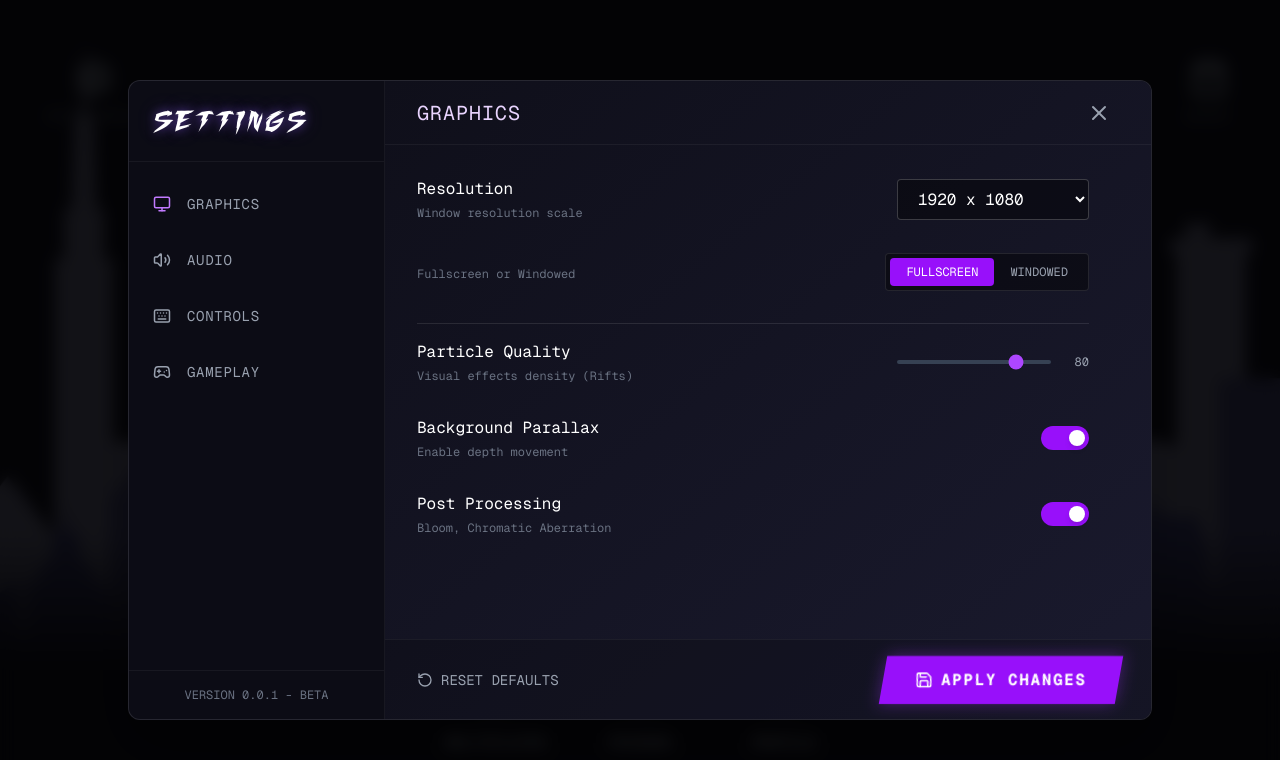
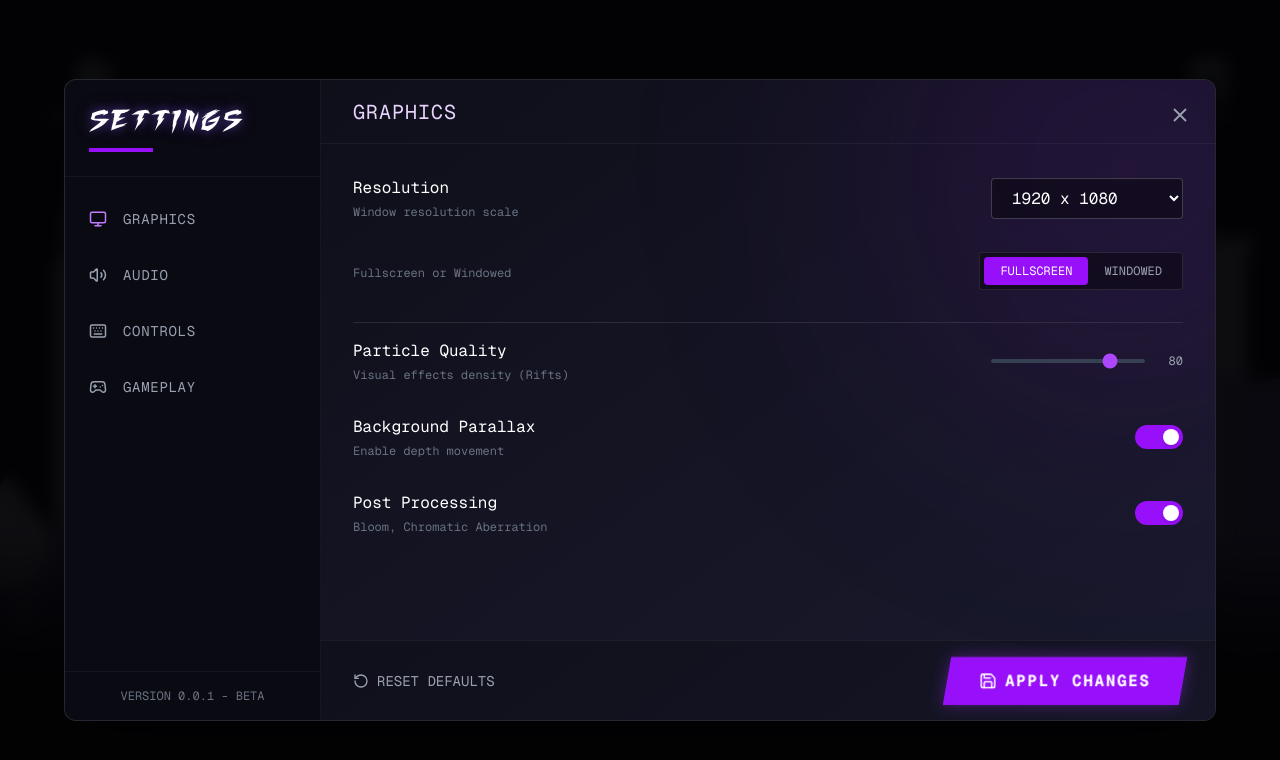
Before and after one commit to furinehigh/ShadowRift, a Next.js app: page / in a window 1280 px wide. Both pictures are taken after a click on the button "SETTINGS". Shown: the top 760 px of the page. Built offline with nearby package versions, Linux system fonts and the light colour scheme.

Commit message:
created a seperate wrapper component for modals + properly showing shop modal on clicking the shop button btw shop is coming soon..:)

```diff
--- a/components/SettingsPage.tsx
+++ b/components/SettingsPage.tsx
@@ -3,6 +3,7 @@
 import { motion } from "framer-motion"
 import { Gamepad2, Keyboard, Monitor, RotateCcw, Save, Volume2, X } from "lucide-react"
 import { useState } from "react"
+import { ModalShell } from "./modals/ModalShell"
 
 
 
@@ -12,19 +13,16 @@ export default function SettingsPage({ onClose }: { onClose: () => void }) {
     const [activeTab, setActiveTab] = useState<Tab>('graphics')
 
     return (
-        <motion.div
-            initial={{ opacity: 0, scale: 0.95 }}
-            animate={{ opacity: 1, scale: 1 }}
-            exit={{ opacity: 0, scale: 0.95 }}
-            className="fixed inset-0 z-50 flex items-center justify-center p-4 md:p-12 bg-black/80 backdrop-blur-sm"
-        >
-            <div className="w-full max-w-5xl h-[80vh] flex flex-col md:flex-row bg-[#0f0f1a] border border-white/10 shadow-2xl overflow-hidden rounded-xl">
-                <div className="w-full md:w-64 bg-black/20 border-r border-white/5 flex flex-col">
+        <ModalShell onClose={onClose} size="xl">
+            <div className="h-[80vh] flex ">
+                <div className="w-64 bg-black/30 border-r border-white/5 flex flex-col">
 
                     <div className="p-6 border-b border-white/5">
-                        <h2 className="text-2xl font-custom text-white tracking-widest text-shadow-glow">
+                        <h2 className="text-2xl font-custom text-white tracking-widest text-shadow-glow mb-3">
                             SETTINGS
                         </h2>
+
+                        <div className="w-16 h-1 bg-purple-600" />
                     </div>
 
                     <div className="flex-1 py-4 space-y-1">
@@ -64,9 +62,6 @@ export default function SettingsPage({ onClose }: { onClose: () => void }) {
                         <h3 className="text-xl text-purple-200 font-mono tracking-wider uppercase">
                             {activeTab}
                         </h3>
-                        <button onClick={onClose} className="p-2 hover:bg-white/10 rounded-full transition-colors text-gray-400 hover:text-white">
-                            <X size={24} />
-                        </button>
                     </div>
 
                     <div className="flex-1 overflow-y-auto p-8 custom-scrollbar">
@@ -80,7 +75,7 @@ export default function SettingsPage({ onClose }: { onClose: () => void }) {
                         <button className="flex items-center gap-2 text-sm text-gray-400 hover:text-white transition-colors">
                             <RotateCcw size={16} /> RESET DEFAULTS
                         </button>
-                        <button onClick={() => {}} className="px-8 py-3 bg-purple-600 hover:bg-purple-500 text-white font-bold tracking-widest skew-x-[-10deg] shadow-[0_0_15px_rgba(147,51,234,0.4)] transition-all active:scale-95">
+                        <button onClick={() => { }} className="px-8 py-3 bg-purple-600 hover:bg-purple-500 text-white font-bold tracking-widest skew-x-[-10deg] shadow-[0_0_15px_rgba(147,51,234,0.4)] transition-all active:scale-95">
                             <span className="flex items-center gap-2 skew-x-[10deg]">
                                 <Save size={18} /> APPLY CHANGES
                             </span>
@@ -88,7 +83,7 @@ export default function SettingsPage({ onClose }: { onClose: () => void }) {
                     </div>
                 </div>
             </div>
-        </motion.div>
+        </ModalShell>
     )
 }
 
@@ -108,7 +103,7 @@ function SidebarItem({ active, icon, label, onClick }: any) {
 
 function GraphicsSettings() {
     return (
-        <div className="space-y-8 font-mono max-w-2xl animate-slide-up duration-500">
+        <div className="space-y-8 font-mono animate-slide-up duration-500">
             <SettingRow label='Resolution' description='Window resolution scale'>
                 <select name="resolution" className="bg-black/40 border border-white/20 text-white px-4 py-2 rounded focus:border-purple-500 outline-none w-48">
                     <option value="">1920 x 1080</option>
@@ -148,7 +143,7 @@ function GraphicsSettings() {
 
 function AudioSettings() {
     return (
-        <div className="space-y-8 font-mono max-w-2xl animate-slide-up duration-500">
+        <div className="space-y-8 font-mono animate-slide-up duration-500">
             <SettingRow label='Master Volume' description='Global sound level'>
                 <RangeSlider value={75} />
             </SettingRow>
@@ -171,7 +166,7 @@ function AudioSettings() {
 
 function ControlsSettings() {
     return (
-        <div className="space-y-6 font-mono max-w-2xl animate-slide-up duration-500">
+        <div className="space-y-6 font-mono animate-slide-up duration-500">
             <div className="text-xs text-gray-500 mb-4 uppercase tracking-widest">Movement</div>
             <KeybindRow action='Move Left' keys={['A', '←']} />
             <KeybindRow action='Move Right' keys={['D', '→']} />
@@ -193,7 +188,7 @@ function ControlsSettings() {
 
 function GamePlaySettings() {
     return (
-        <div className="space-y-8 font-mono max-w-2xl animate-slide-up duration-500">
+        <div className="space-y-8 font-mono  animate-slide-up duration-500">
             <SettingRow label='Show FPS' description='Display frame counter'>
                 <ToggleSwitch checked={true} />
             </SettingRow>
--- a/components/ShopPage.tsx
+++ b/components/ShopPage.tsx
@@ -2,30 +2,16 @@
 
 import { motion } from "framer-motion"
 import { Bell, Lock, ShoppingBag, TriangleAlert, X } from "lucide-react"
+import { ModalShell } from "./modals/ModalShell"
 
 
 export default function ShopPage({onClose} : {onClose: () => void}) {
     return (
-        <motion.div
-            initial={{opacity: 0}}
-            animate={{opacity: 1}}
-            exit={{opacity: 0}}
-            className="fixed inset-0 z-50 flex items-center justify-center p-4 bg-black/90 backdrop-blur-md"
-        >
-            <div className="absolute inset-0 overflow-hidden pointer-events-none">
-                <div className="absolute top-1/2 left-1/2 -translate-x-1/2 -translate-y-1/2 w-[500px] h-[500px] bg-purple-900/20 rounded-full blur-[100px] animate-pulse" />
-            </div>
+        <ModalShell onClose={onClose} size="lg" >
 
-            <motion.div
-                initial={{scale: 0.9, y: 20}}
-                animate={{scale: 1, y: 0}}
-                exit={{scale: 0.9, y: 20}}
-                className="relative w-full max-w-4xl bg-[#0f0f1a] border border-white/10 rounded-xl overflow-hidden shadow-2xl flex flex-col md:flex-row min-h-[500px]"
+            <div
+                className="flex min-h-[500px]"
             >
-                <button className="absolute top-4 right-4 z-20 p-2 text-gray-400 hover:text-white bg-black/40 hover:bg-white/10 rounded-full transition-all" onClick={onClose}>
-                    <X size={24} />
-                </button>
-
                 <div className="w-full md:w-1/2 bg-gradient-to-br from-black/40 to-purple-900/20 flex flex-col items-center justify-center p-12 border-b md:border-b-0 md:border-r border-white/10 relative overflow-hidden">
                     <div className="absolute inset-0 bg-[linear-gradient(rgba(255,255,255,0.03)_1px,transparent_1px),linear-gradient(90deg,rgba(255,255,255,0.03)_1px,transparent_1px)] bg-size-[40px_40px] opacity-50" />
 
@@ -53,7 +39,7 @@ export default function ShopPage({onClose} : {onClose: () => void}) {
                     </div>
                 </div>
                 <div className="w-full md:w-1/2 p-12 flex flex-col justify-center items-start text-left bg-[#0f0f1a]">
-                    <h2 className="text-4xl md:text-5xl font-custom text-white mb-4 tracking-wide text-shadow-glow">
+                    <h2 className="text-2xl md:text-4xl font-custom text-white mb-4 tracking-wide text-shadow-glow">
                         VENDOR<br />OFFLINE
                     </h2>
 
@@ -87,7 +73,7 @@ export default function ShopPage({onClose} : {onClose: () => void}) {
                         </span>
                     </div>
                 </div>
-            </motion.div>
-        </motion.div>
+            </div>
+        </ModalShell>
     )
 }
--- a/components/StartPage.tsx
+++ b/components/StartPage.tsx
@@ -9,12 +9,14 @@ import RealmScene from './bg/RealmScene'
 import { realms } from '@/lib/realms'
 import { Play, Settings, ShoppingBag } from 'lucide-react'
 import SettingsPage from './SettingsPage'
+import ShopPage from './ShopPage'
 
 
 function StartPage() {
   const [gameState, setGameState] = useState<GameState>('loading')
   const [menuScroll, setMenuScroll] = useState(0)
   const [showSettings, setShowSettings] = useState(false)
+  const [showShop, setShowShop] = useState(false)
 
   useEffect(() => {
     if (gameState !== 'menu') return
@@ -31,6 +33,8 @@ function StartPage() {
   const handlePlay = () => {
     setGameState('playing')
   }
+
+  const isModalOpen = showSettings || showShop
 
   if (gameState === 'playing') {
     return (
@@ -67,10 +71,10 @@ function StartPage() {
         <div className='relative z-20 w-full h-full flex flex-col items-center justify-between py-12'>
           <div className='w-full flex justify-between px-8 '>
             <MenuButton icon={<Settings size={40} />} label='SETTINGS' delay={0.2} onClick={() => setShowSettings(true)} />
-            <MenuButton icon={<ShoppingBag size={40} />} label='SHOP' delay={0.3} onClick={() => {}} />
+            <MenuButton icon={<ShoppingBag size={40} />} label='SHOP' delay={0.3} onClick={() => setShowShop(true)} />
           </div>
 
-          <div className='flex-1 flex flex-col items-center justify-center relative'>
+          <div className={`flex-1 flex flex-col items-center justify-center relative transition-all duration-500 ${isModalOpen ? 'opacity-0 scale-90 blur-sm' : 'opacity-100'}`}>
             <motion.div
               initial={{ y: 200, opacity: 0, scale: 0.9 }}
               animate={{ y: 0, opacity: 1, scale: 1 }}
@@ -106,7 +110,7 @@ function StartPage() {
 
           </div>
 
-          <div className='flex gap-4 md:gap-12 items-end justify-center'>
+          <div className={`flex gap-4 md:gap-12 items-end justify-center transition-all duration-500 ${isModalOpen ? 'translate-y-20 opacity-0' : 'translate-y-0 opacity-100'}`}>
             <BottomNavButton label='MULTIPLAYER' delay={0.2} />
             <BottomNavButton label='FRIENDS' delay={0.3} />
             <BottomNavButton label='PROFILE' delay={0.2} />
@@ -117,6 +121,12 @@ function StartPage() {
       <AnimatePresence>
         {showSettings && (
           <SettingsPage onClose={() => setShowSettings(false)} />
+        )}
+      </AnimatePresence>
+
+      <AnimatePresence>
+        {showShop && (
+          <ShopPage onClose={() => setShowShop(false)} />
         )}
       </AnimatePresence>
     </div>
--- /dev/null
+++ b/components/modals/ModalShell.tsx
@@ -0,0 +1,42 @@
+'use client'
+
+import { motion } from "framer-motion";
+import { X } from "lucide-react";
+import React from "react";
+
+
+export function ModalShell({children, onClose, size = 'lg'}: {children: React.ReactNode, onClose: () => void, size?: 'md' | 'lg' | 'xl'}) {
+    const sizes = {
+        md: 'max-w-3xl',
+        lg: 'max-w-5xl',
+        xl: 'max-w-6xl'
+    }
+
+
+    return (
+        <motion.div
+            initial={{opacity: 0}}
+            animate={{opacity: 1}}
+            exit={{opacity: 0}}
+            className="fixed inset-0 z-50 flex items-center justify-center bg-black/85 backdrop-blur-sm p-4"
+        >
+            <motion.div
+                initial={{scale: 0.96, y: 20}}
+                animate={{scale: 1, y: 0}}
+                exit={{scale: 0.96, y: 20}}
+                transition={{type: 'spring', stiffness: 160, damping: 18}}
+                className={`relative w-full ${sizes[size]} bg-[#0f0f1a] border border-white/10 rounded-xl shadow-2xl overflow-hidden`}
+            >
+                <div className="absolute inset-0 pointer-events-none">
+                    <div className="absolute -top-40 -right-40 w-[500px] h-[500px] bg-purple-900/20 rounded-full blur-[120px]" />
+                </div>
+
+                <button onClick={onClose} className="absolute top-4 right-4 z-20 p-2 text-gray-400 hover:text-white hover:bg-white/10 rounded-full transition">
+                    <X size={22} />
+                </button>
+
+                {children}
+            </motion.div>
+        </motion.div>
+    )
+}
```
